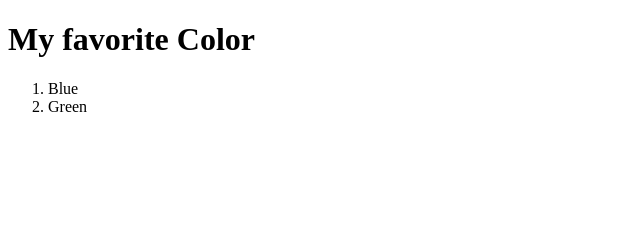
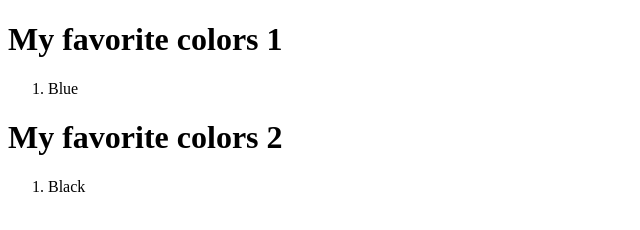
Before and after one commit to irfannih/latihan_bisdig, a plain HTML site: page unordeslist.html in a window 1280 px wide. Shown: the whole page, without its empty margins (0-640 px from the left). Drawn offline with Linux system fonts and the light colour scheme.

Commit message:
latihan_bisdig

```diff
--- a/orderlist.html
+++ b/unordeslist.html
@@ -6,10 +6,13 @@
     <title>Document</title>
 </head>
 <body>
-    <h1>My favorite Color</h1>
-        <ol>
-            <li> Blue </li>
-            <li> Green </li>
-        </ol>
+    <h1>My favorite colors 1</h1>
+     <ol>
+        <li>Blue</li>
+     </ol>
+     <h1>My favorite colors 2</h1>
+     <ol>
+        <li>Black</li>
+     </ol>
 </body>
 </html>
```
